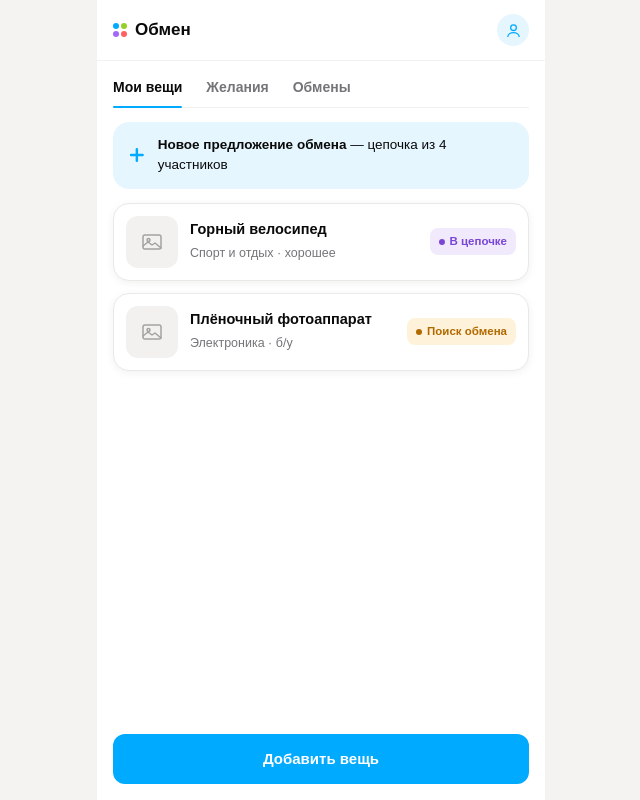
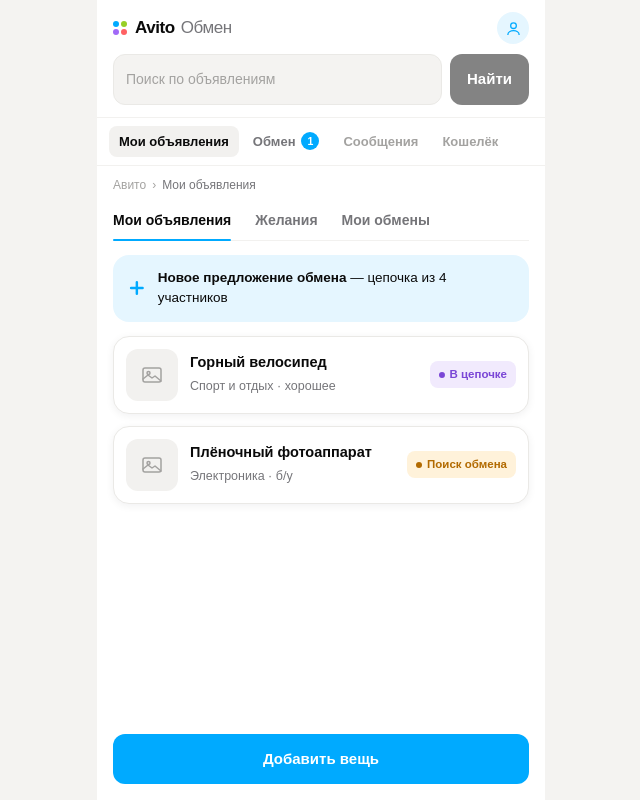
Before and after one commit to merely04/avito-swap-chain-frontend, a React (Vite) app: page / in a window 1280 px wide. Shown: the whole page, without its empty margins (319-959 px from the left). Built offline with nearby package versions, Linux system fonts and the light colour scheme.

Commit message:
feat(avito-shell): оболочка личного кабинета — сервис как раздел внутри Авито

```diff
--- a/src/pages/dashboard/ui/DashboardPage.tsx
+++ b/src/pages/dashboard/ui/DashboardPage.tsx
@@ -1,6 +1,5 @@
-import { useState } from 'react'
-import { useNavigate } from 'react-router-dom'
-import { BrandMark, Button, Screen, ScreenHeader } from '@/shared/ui'
+import { useNavigate, useSearchParams } from 'react-router-dom'
+import { Button, Screen } from '@/shared/ui'
 import { cx } from '@/shared/lib'
 import { DealsList, PendingDealBanner } from '@/widgets/deals-list'
 import { ItemsList } from '@/widgets/items-list'
@@ -9,41 +8,27 @@
 type Tab = 'items' | 'wishes' | 'exchanges'
 
 const TABS: { key: Tab; label: string }[] = [
-  { key: 'items', label: 'Мои вещи' },
+  { key: 'items', label: 'Мои объявления' },
   { key: 'wishes', label: 'Желания' },
-  { key: 'exchanges', label: 'Обмены' },
+  { key: 'exchanges', label: 'Мои обмены' },
 ]
 
 export function DashboardPage() {
-  const [tab, setTab] = useState<Tab>('items')
+  // Вкладка живёт в адресе: на неё ведёт меню кабинета, и ссылкой можно открыть сразу обмены.
+  const [params, setParams] = useSearchParams()
+  const requested = params.get('tab')
+  const tab: Tab = TABS.some((t) => t.key === requested) ? (requested as Tab) : 'items'
   const navigate = useNavigate()
 
   return (
     <Screen>
-      <ScreenHeader title={<BrandMark />}>
-        <span className="grid size-8 place-items-center rounded-full bg-brand-soft text-brand">
-          <svg
-            width="17"
-            height="17"
-            viewBox="0 0 24 24"
-            fill="none"
-            stroke="currentColor"
-            strokeWidth="1.8"
-            aria-hidden="true"
-          >
-            <circle cx="12" cy="8" r="4" />
-            <path d="M4 21c0-4 4-6 8-6s8 2 8 6" />
-          </svg>
-        </span>
-      </ScreenHeader>
-
       <div className="flex flex-col gap-3.5 p-4">
-        <nav className="flex gap-6 border-b border-line-2">
+        <nav aria-label="Разделы кабинета" className="flex gap-6 border-b border-line-2">
           {TABS.map((t) => (
             <button
               key={t.key}
               type="button"
-              onClick={() => setTab(t.key)}
+              onClick={() => setParams(t.key === 'items' ? {} : { tab: t.key }, { replace: true })}
               aria-pressed={tab === t.key}
               className={cx(
                 'relative rounded-sm pb-2.5 text-sm font-semibold outline-offset-4 focus-visible:outline-2 focus-visible:outline-brand',
--- a/src/shared/ui/BrandMark.tsx
+++ b/src/shared/ui/BrandMark.tsx
@@ -1,4 +1,7 @@
-/** Лого-точки Avito + подпись — общий бренд-знак в шапках экранов. */
+/**
+ * Лого-точки Avito + слово-логотип + подпись раздела: лок-ап «Avito Обмен».
+ * Подпись тоньше и тусклее знака — сервис внутри Авито, а не отдельный бренд.
+ */
 export function BrandMark({ label = 'Обмен' }: { label?: string }) {
   return (
     <span className="flex items-center gap-2 text-[17px] font-bold">
@@ -8,7 +11,10 @@
         <i className="size-1.5 rounded-full bg-accent-violet" />
         <i className="size-1.5 rounded-full bg-accent-red" />
       </span>
-      {label}
+      <span className="tracking-tight">
+        Avito
+        <span className="ml-1.5 font-normal text-ink-2">{label}</span>
+      </span>
     </span>
   )
 }
--- a/src/shared/ui/Screen.tsx
+++ b/src/shared/ui/Screen.tsx
@@ -1,9 +1,13 @@
 import type { ReactNode } from 'react'
 import { IconChevronLeft } from './icons'
 
-/** Каркас экрана: узкая колонка по центру, как в мобильном вебе Avito. */
+/**
+ * Каркас экрана: узкая колонка по центру, как в мобильном вебе Avito.
+ * Высоту задаёт оболочка (`widgets/avito-shell`), экран растягивается в остаток —
+ * иначе шапка Авито и экран сложились бы в два экрана высоты.
+ */
 export function Screen({ children }: { children: ReactNode }) {
-  return <div className="mx-auto flex min-h-svh max-w-md flex-col bg-card">{children}</div>
+  return <div className="mx-auto flex max-w-md flex-1 flex-col bg-card">{children}</div>
 }
 
 interface ScreenHeaderProps {
--- /dev/null
+++ b/src/widgets/avito-shell/index.ts
@@ -0,0 +1 @@
+export { AvitoShell } from './ui/AvitoShell'
--- /dev/null
+++ b/src/widgets/avito-shell/lib/navigation.ts
@@ -0,0 +1,36 @@
+/** Раздел личного кабинета — общий источник и для подсветки меню, и для крошек. */
+export type Section = 'items' | 'wishes' | 'exchange' | 'new-item'
+
+export interface Crumb {
+  label: string
+  /** Без `to` — текущая страница либо корень «Авито»: главной Авито в демо нет. */
+  to?: string
+}
+
+/**
+ * Раздел по текущему роуту. Обмены живут в двух местах — вкладка дашборда
+ * (`/?tab=exchanges`) и сама цепочка (`/exchange/:id`), — но для меню это один раздел.
+ */
+export function getSection(pathname: string, tab: string | null): Section {
+  if (pathname.startsWith('/exchange')) return 'exchange'
+  if (pathname.startsWith('/items/new')) return 'new-item'
+  if (tab === 'exchanges') return 'exchange'
+  if (tab === 'wishes') return 'wishes'
+  return 'items'
+}
+
+const SECTION_LABEL: Record<Section, string | null> = {
+  items: null,
+  wishes: 'Желания',
+  exchange: 'Обмен',
+  'new-item': 'Новое объявление',
+}
+
+/** Крошки «Авито → Мои объявления → …»: обмен — раздел кабинета, а не отдельный сервис. */
+export function getBreadcrumbs(section: Section): Crumb[] {
+  const label = SECTION_LABEL[section]
+
+  return label === null
+    ? [{ label: 'Авито' }, { label: 'Мои объявления' }]
+    : [{ label: 'Авито' }, { label: 'Мои объявления', to: '/' }, { label }]
+}
--- /dev/null
+++ b/src/widgets/avito-shell/ui/AvitoShell.tsx
@@ -0,0 +1,25 @@
+import { Outlet, useLocation, useSearchParams } from 'react-router-dom'
+import { Breadcrumbs } from './Breadcrumbs'
+import { CabinetNav } from './CabinetNav'
+import { ShellHeader } from './ShellHeader'
+import { getSection } from '../lib/navigation'
+
+/**
+ * Оболочка «мы внутри Авито»: обмен подаётся не отдельным продуктом, а разделом
+ * личного кабинета. Layout-роут — чистая обвязка вокруг `<Outlet />`, бизнес-слои
+ * о ней не знают, поэтому раздел встраивается и как отдельное SPA.
+ */
+export function AvitoShell() {
+  const { pathname } = useLocation()
+  const [params] = useSearchParams()
+  const section = getSection(pathname, params.get('tab'))
+
+  return (
+    <div className="mx-auto flex min-h-svh max-w-md flex-col bg-card">
+      <ShellHeader />
+      <CabinetNav section={section} />
+      <Breadcrumbs section={section} />
+      <Outlet />
+    </div>
+  )
+}
--- /dev/null
+++ b/src/widgets/avito-shell/ui/Breadcrumbs.tsx
@@ -0,0 +1,31 @@
+import { Fragment } from 'react'
+import { Link } from 'react-router-dom'
+import { getBreadcrumbs, type Section } from '../lib/navigation'
+
+/** Крошки считаются из роута — страницы о своём месте в навигации Авито не знают. */
+export function Breadcrumbs({ section }: { section: Section }) {
+  const crumbs = getBreadcrumbs(section)
+
+  return (
+    <nav
+      aria-label="Хлебные крошки"
+      className="flex items-center gap-1.5 px-4 pt-2.5 text-[12px] text-ink-3"
+    >
+      {crumbs.map((crumb, i) => (
+        <Fragment key={crumb.label}>
+          {i > 0 && <span aria-hidden="true">›</span>}
+          {crumb.to ? (
+            <Link
+              to={crumb.to}
+              className="rounded-sm outline-offset-2 hover:text-ink-2 focus-visible:outline-2 focus-visible:outline-brand"
+            >
+              {crumb.label}
+            </Link>
+          ) : (
+            <span className={i === crumbs.length - 1 ? 'text-ink-2' : undefined}>{crumb.label}</span>
+          )}
+        </Fragment>
+      ))}
+    </nav>
+  )
+}
--- /dev/null
+++ b/src/widgets/avito-shell/ui/CabinetNav.tsx
@@ -0,0 +1,75 @@
+import { useQuery } from '@tanstack/react-query'
+import { Link, useLocation } from 'react-router-dom'
+import { chainKeys, getMyChains, needsMyAction } from '@/entities/chain'
+import { cx } from '@/shared/lib'
+import type { Section } from '../lib/navigation'
+
+/** Разделы кабинета, которых нет в MVP: показываем неактивными — ради правдоподобия контекста. */
+const DECOR = ['Сообщения', 'Кошелёк']
+
+const ITEMS_URL = '/'
+const EXCHANGE_URL = '/?tab=exchanges'
+
+const itemClass =
+  'shrink-0 rounded-chip px-2.5 py-1.5 text-[13px] font-semibold outline-offset-2 focus-visible:outline-2 focus-visible:outline-brand'
+
+/**
+ * Меню личного кабинета. «Обмен» с бейджем — точка входа в сервис: не витрина,
+ * а раздел, куда зовут ровно тогда, когда ход за пользователем.
+ */
+export function CabinetNav({ section }: { section: Section }) {
+  const { data } = useQuery({ queryKey: chainKeys.my(), queryFn: getMyChains })
+  const waiting = data?.filter(needsMyAction).length ?? 0
+
+  const isExchange = section === 'exchange'
+
+  // Подсветка держится на разделе целиком (желания и новое объявление — часть объявлений),
+  // а current достаётся только пункту, который ведёт ровно на открытую страницу.
+  const { pathname, search } = useLocation()
+  const here = `${pathname}${search}`
+
+  return (
+    <nav
+      aria-label="Личный кабинет"
+      className="flex gap-1 overflow-x-auto border-b border-line-2 px-3 py-2"
+    >
+      <Link
+        to={ITEMS_URL}
+        aria-current={here === ITEMS_URL ? 'page' : undefined}
+        className={cx(itemClass, isExchange ? 'text-ink-2 hover:bg-line-2' : 'bg-line-2 text-ink')}
+      >
+        Мои объявления
+      </Link>
+
+      <Link
+        to={EXCHANGE_URL}
+        aria-current={here === EXCHANGE_URL ? 'page' : undefined}
+        className={cx(
+          itemClass,
+          'flex items-center gap-1.5',
+          isExchange ? 'bg-line-2 text-ink' : 'text-ink-2 hover:bg-line-2',
+        )}
+      >
+        Обмен
+        {waiting > 0 && (
+          <span
+            title="Ждут вашего решения"
+            className="grid min-w-[18px] place-items-center rounded-full bg-brand px-1 text-[10.5px] leading-[18px] font-bold text-on-brand"
+          >
+            {waiting}
+          </span>
+        )}
+      </Link>
+
+      {DECOR.map((label) => (
+        <span
+          key={label}
+          title="В демо раздел не открывается"
+          className={cx(itemClass, 'cursor-not-allowed text-ink-3')}
+        >
+          {label}
+        </span>
+      ))}
+    </nav>
+  )
+}
--- /dev/null
+++ b/src/widgets/avito-shell/ui/ShellHeader.tsx
@@ -0,0 +1,53 @@
+import { Link } from 'react-router-dom'
+import { BrandMark, Button } from '@/shared/ui'
+
+/**
+ * Шапка Авито: бренд-лок-ап и поиск. Поиск — декорация, в демо ищет сервис подбора,
+ * а не пользователь; поле выключено, чтобы это было видно без пояснений.
+ */
+export function ShellHeader() {
+  return (
+    <header className="flex flex-col gap-2.5 border-b border-line-2 px-4 py-3">
+      <div className="flex items-center gap-2">
+        <Link
+          to="/"
+          className="rounded-sm outline-offset-4 focus-visible:outline-2 focus-visible:outline-brand"
+        >
+          <BrandMark />
+        </Link>
+
+        {/* Правый слот шапки: сюда встанет переключатель демо-персон (features/switch-persona),
+            он же подставит имя — до него аккаунт безымянный, как участник «Вы» в моках. */}
+        <span
+          className="ml-auto grid size-8 place-items-center rounded-full bg-brand-soft text-brand"
+          title="Личный кабинет"
+        >
+          <svg
+            width="17"
+            height="17"
+            viewBox="0 0 24 24"
+            fill="none"
+            stroke="currentColor"
+            strokeWidth="1.8"
+            aria-hidden="true"
+          >
+            <circle cx="12" cy="8" r="4" />
+            <path d="M4 21c0-4 4-6 8-6s8 2 8 6" />
+          </svg>
+        </span>
+      </div>
+
+      <div className="flex gap-2">
+        <input
+          disabled
+          aria-label="Поиск по объявлениям"
+          placeholder="Поиск по объявлениям"
+          className="min-w-0 flex-1 rounded-input border border-line bg-page px-3 py-2 text-[14px] text-ink-3 placeholder:text-ink-3 disabled:cursor-not-allowed"
+        />
+        <Button variant="dark" disabled className="px-3.5 py-2 text-[14px]">
+          Найти
+        </Button>
+      </div>
+    </header>
+  )
+}
```
Also changed, not shown: src/app/router.tsx (+10 -3 lines), 1 other file (tests, documents, lock files or other folders).
